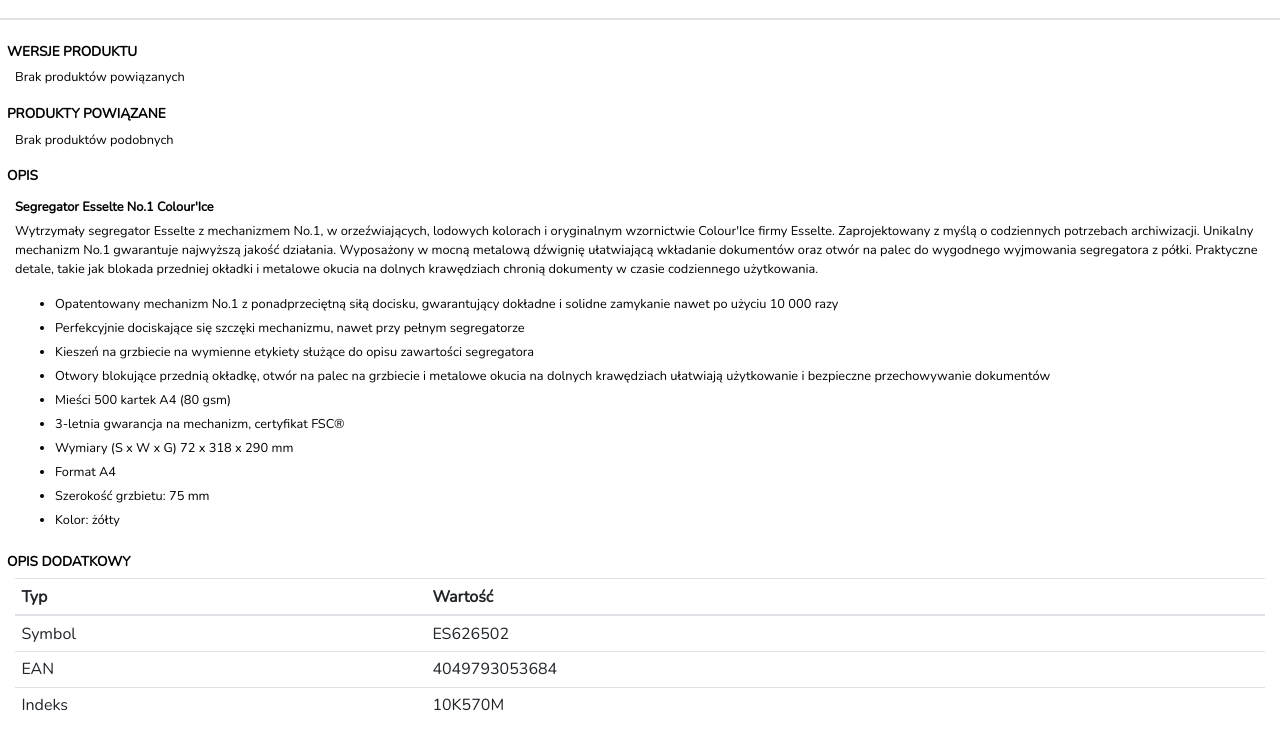
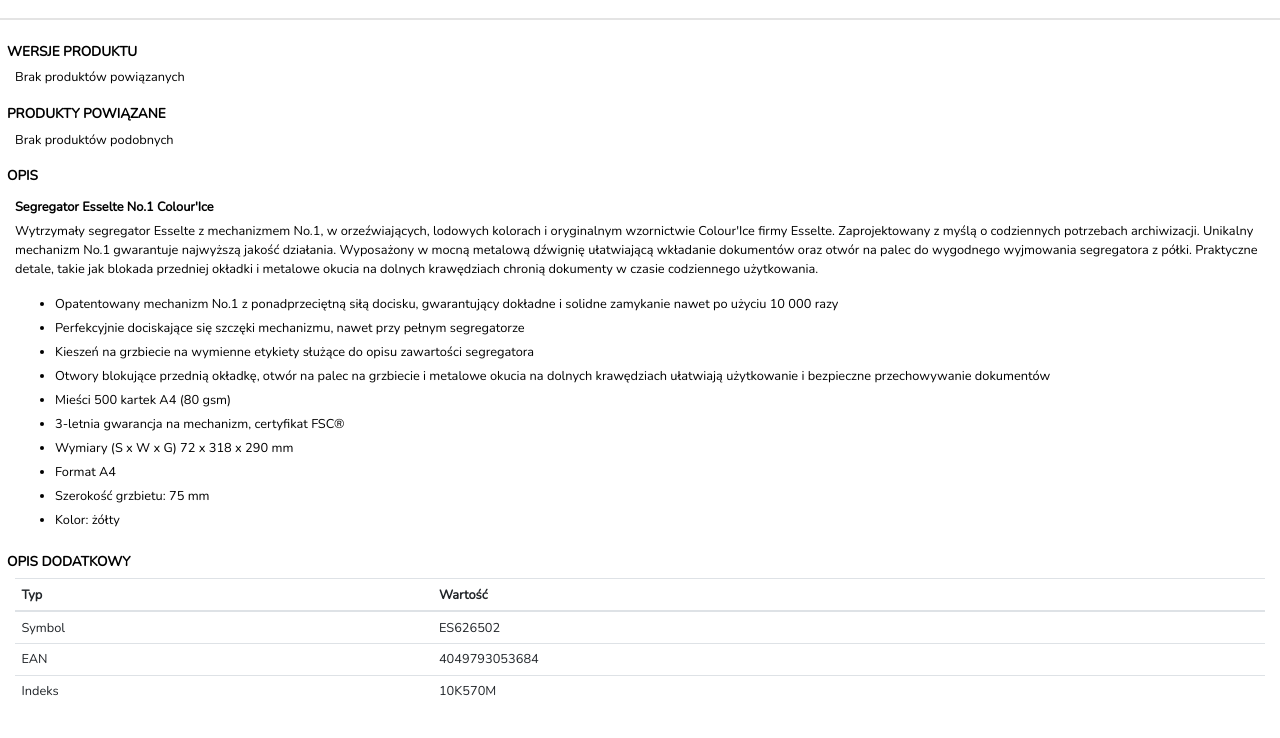
Before and after one commit to karol4862/printStyles, a website: page index.html in a window 1280 px wide. Shown: the part 542-1280 px from the top of the page. Drawn offline with nearby package versions, Linux system fonts and the light colour scheme.

Commit message:
add new styles

```diff
--- a/printStyles.css
+++ b/printStyles.css
@@ -124,6 +124,9 @@
   font-size: .8rem !important;
   padding: 10px !important;
 }
+.table{
+  font-size: .8rem !important;
+}
 .tab-content .tab-pane::before{
   display: block;
   font-weight: bold;
```
